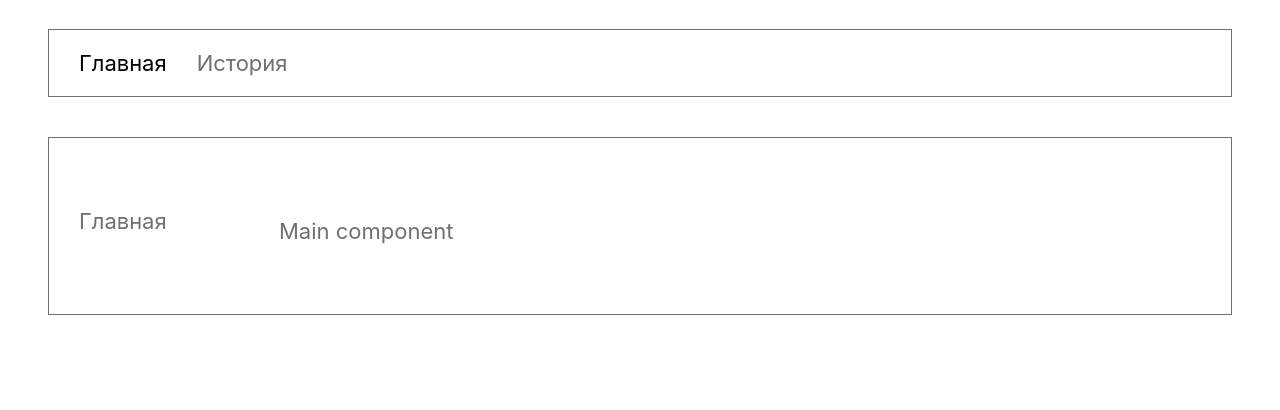
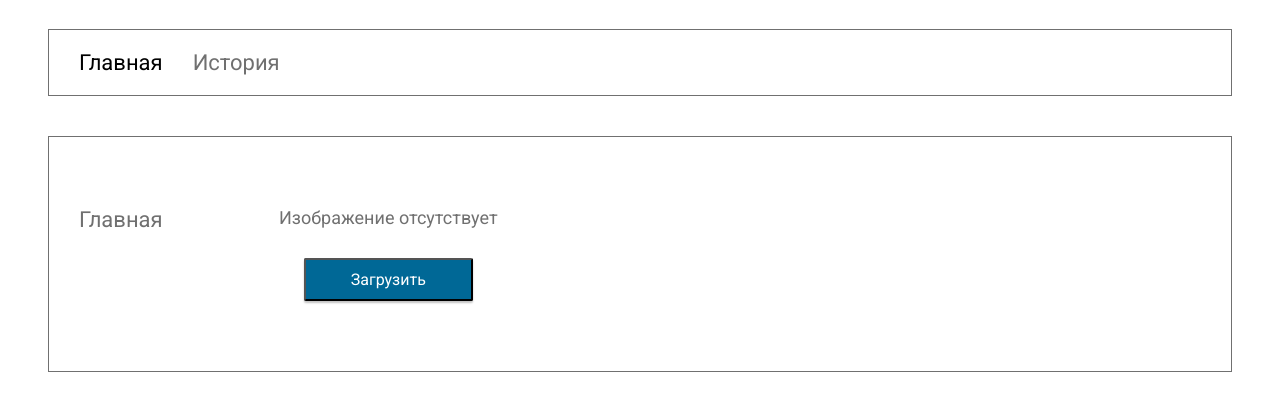
Before and after one commit to Serasmi/test-app-admitad, a React (Create React App) app: page / in a window 1280 px wide. Shown: the top 410 px of the page. Built offline with nearby package versions, Linux system fonts and the light colour scheme.

Commit message:
Configure main page.

```diff
--- a/public/index.html
+++ b/public/index.html
@@ -2,13 +2,38 @@
 <html lang="en">
   <head>
     <meta charset="utf-8" />
-    <link rel="icon" href="%PUBLIC_URL%/favicon.ico" />
+    <link
+      rel="apple-touch-icon"
+      sizes="180x180"
+      href="https://cdn.admitad-connect.com/static/images/site/favicon/apple-touch-icon-6873cfc2.png"
+    />
+    <link
+      rel="icon"
+      type="image/png"
+      sizes="32x32"
+      href="https://cdn.admitad-connect.com/static/images/site/favicon/favicon-32x32-a7cb39e9.png"
+    />
+    <link
+      rel="icon"
+      type="image/png"
+      sizes="16x16"
+      href="https://cdn.admitad-connect.com/static/images/site/favicon/favicon-16x16-10b07661.png"
+    />
+    <link
+      rel="mask-icon"
+      href="https://cdn.admitad-connect.com/static/images/site/favicon/safari-pinned-tab-431ba748.svg"
+      color="#652db2"
+    />
+    <link
+      rel="icon"
+      type="image/svg+xml"
+      sizes="any"
+      href="https://cdn.admitad-connect.com/static/images/site/favicon/favicon-1968e162.svg"
+    />
+    <link href="https://fonts.googleapis.com/css2?family=Roboto:ital,wght@0,400;1,300&display=swap" rel="stylesheet" />
     <meta name="viewport" content="width=device-width, initial-scale=1" />
     <meta name="theme-color" content="#000000" />
-    <meta
-      name="description"
-      content="Web site created using create-react-app"
-    />
+    <meta name="description" content="Web site created using create-react-app" />
     <link rel="apple-touch-icon" href="%PUBLIC_URL%/logo192.png" />
     <!--
       manifest.json provides metadata used when your web app is installed on a
--- a/src/App.scss
+++ b/src/App.scss
@@ -1,4 +1,8 @@
 $gray: #707070;
+
+* {
+  font-family: 'Roboto', sans-serif;
+}
 
 .App {
   text-align: center;
@@ -21,7 +25,6 @@ $gray: #707070;
 
     & > .content {
       min-width: 600px;
-      padding-top: 10px;
     }
   }
 }
--- /dev/null
+++ b/src/components/Button/button.scss
@@ -0,0 +1,9 @@
+.button {
+  background: #006896;
+  padding: 10px 45px;
+  font-size: 16px;
+  color: #fff;
+  outline: none;
+  box-shadow: 0 2px 2px #0000003d;
+  border-radius: 2px;
+}
--- /dev/null
+++ b/src/components/Button/index.js
@@ -0,0 +1,12 @@
+import React from 'react';
+import './button.scss';
+
+const Button = ({ children, ...rest }) => {
+  return (
+    <button className="button" {...rest}>
+      {children}
+    </button>
+  );
+};
+
+export default Button;
--- a/src/pages/main/index.js
+++ b/src/pages/main/index.js
@@ -1,7 +1,22 @@
 import React from 'react';
+import Button from '../../components/Button';
+import './main.scss';
 
-const Main = () => {
-  return <div>Main component</div>;
+const Main = ({ image = {} }) => {
+  const handleClick = () => {
+    if (image.url) {
+      console.log('Saved!');
+    } else {
+      console.log('Loaded!');
+    }
+  };
+
+  return (
+    <div className="main">
+      {image.url ? <img src={image.url} alt={image.title} /> : <div className="hint">Изображение отсутствует</div>}
+      <Button onClick={handleClick}>Загрузить</Button>
+    </div>
+  );
 };
 
 export default Main;
--- /dev/null
+++ b/src/pages/main/main.scss
@@ -0,0 +1,19 @@
+$width: 450px;
+
+.main {
+  max-width: $width;
+  text-align: center;
+
+  & > img {
+    max-width: $width;
+  }
+
+  & > .button {
+    margin-top: 30px;
+  }
+
+  .hint {
+    font-size: 18px;
+    font-weight: 300;
+  }
+}
```
